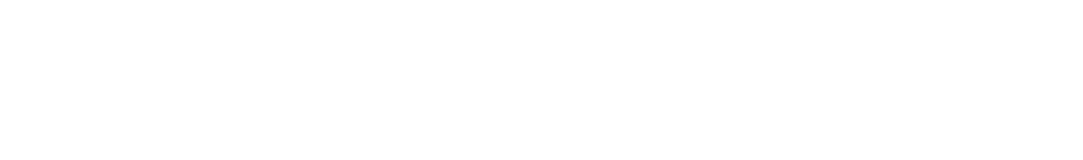
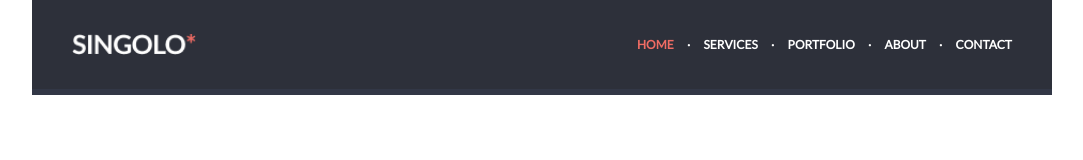
Before and after one commit to ebces/simple-singolo, a plain HTML site: page index.html in a window 1280 px wide. Shown: the whole page, without its empty margins (98-1181 px from the left). Drawn offline with Linux system fonts and the light colour scheme.

Commit message:
feat: add header

```diff
--- a/index.html
+++ b/index.html
@@ -7,6 +7,22 @@
     <link rel="stylesheet" href="style.css">
 </head>
 <body>
-
+    <header class="header">
+        <img src="assets/images/logo.png" alt="logo" class="header__logo">
+        <nav>
+            <ul class="navigation">
+                <li><a href="#" class="navigation__link navigation__link--active">HOME</a></li>
+                <li class="navigation__separator">&middot;</li>
+                <li><a href="#" class="navigation__link">SERVICES</a></li>
+                <li class="navigation__separator">&middot;</li>
+                <li><a href="#" class="navigation__link">PORTFOLIO</a></li>
+                <li class="navigation__separator">&middot;</li>
+                <li><a href="#" class="navigation__link">ABOUT</a></li>
+                <li class="navigation__separator">&middot;</li>
+                <li><a href="#" class="navigation__link">CONTACT</a></li>
+            </ul>
+        </nav>
+    </header>
+    <div class="decoration-line"></div>
 </body>
 </html>
--- a/style.css
+++ b/style.css
@@ -0,0 +1,52 @@
+@font-face {
+    font-family: 'Lato';
+    src: url(assets/fonts/Lato-Regular.ttf);
+}
+
+body {
+    font-family: Lato, Arial, Helvetica, sans-serif;
+    max-width: 1020px;
+    margin: 0 auto;
+}
+
+.header {
+    display: flex;
+    justify-content: space-between;
+    align-items: center;
+    background-color: #2D303A;
+    height: 89px;
+}
+
+.navigation {
+    color: #ffffff;
+    font-weight: bold;
+    font-size: 12px;
+    width: 375px;
+    margin-right: 40px;
+    display: flex;
+    justify-content: space-between;
+}
+
+.navigation__link {
+    color: #ffffff;
+    text-decoration: none;
+}
+
+.navigation li {
+    display: inline-block;
+}
+
+.navigation__link--active {
+    color: #F06C64;
+    text-decoration: none;
+}
+
+.header__logo {
+    margin-left: 40px;
+    width: 124px;
+}
+
+.decoration-line {
+    height: 6px;
+    background-color: #323746;
+}
```
Also changed, not shown: assets/fonts/Lato-Regular.ttf (added), assets/images/logo.png (added).
